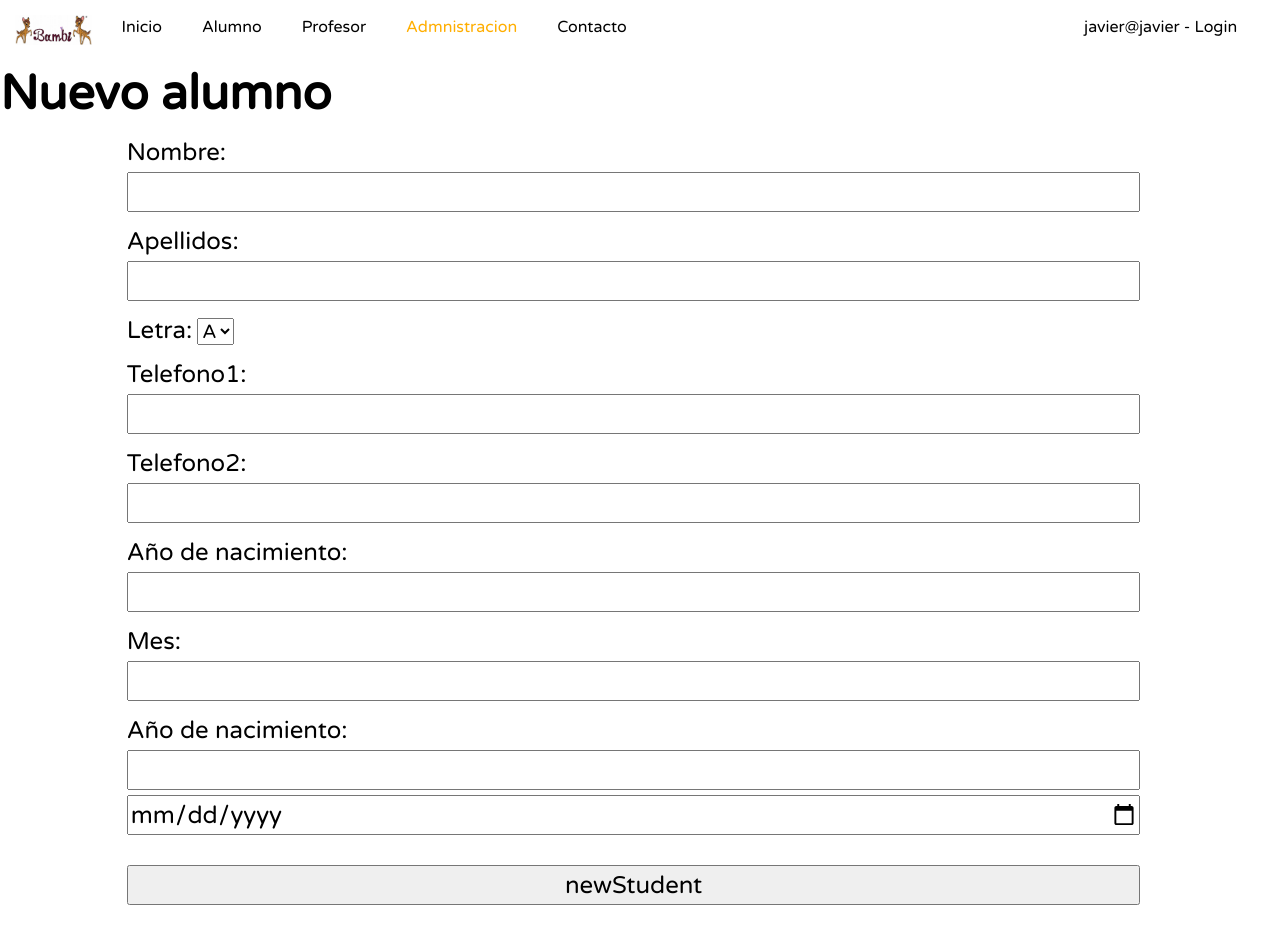
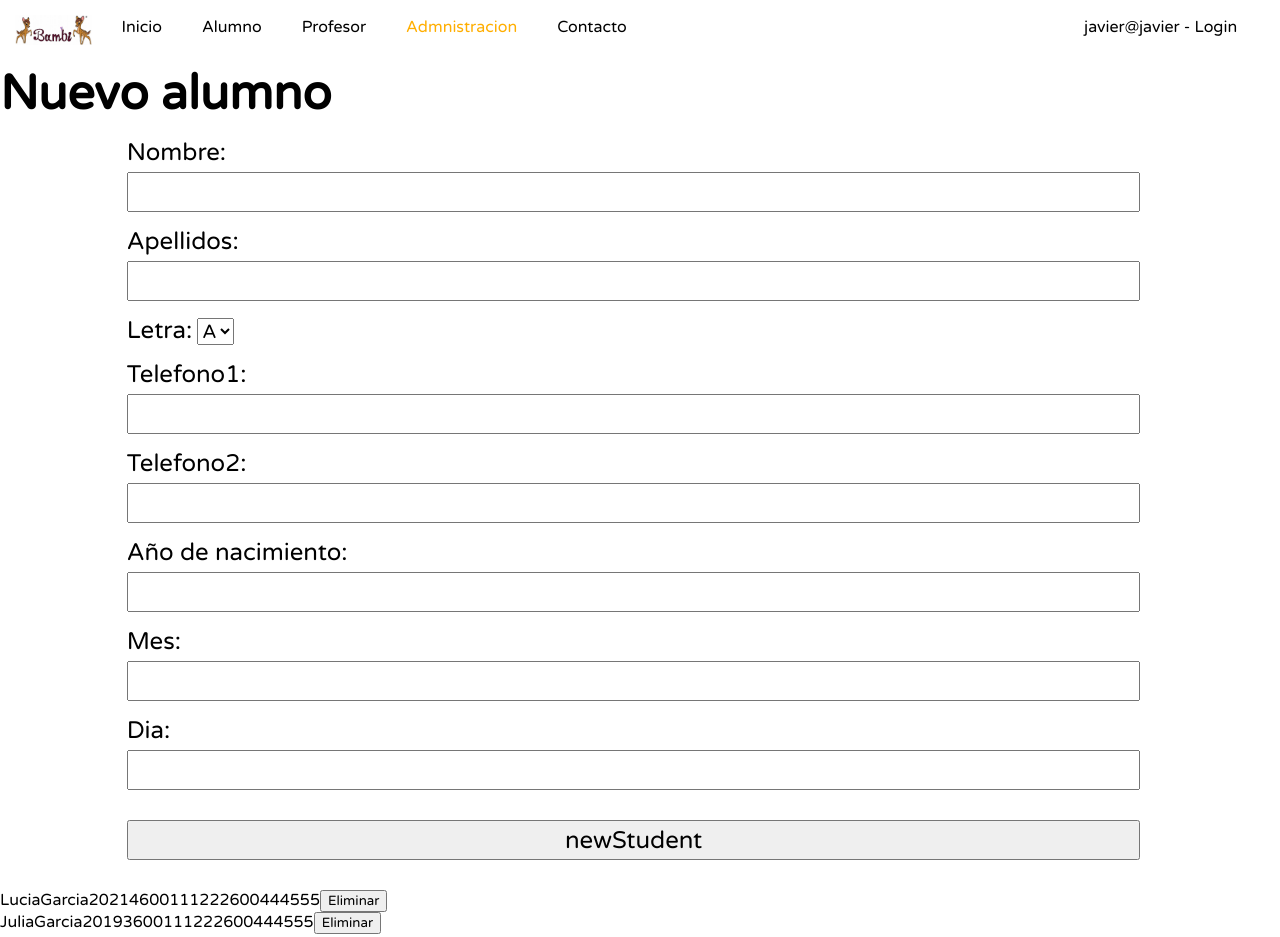
Before and after one commit to Javiergda/final-project-client, a React (Create React App) app: page /administracion in a window 1280 px wide. Shown: the top 937 px of the page. Built offline with nearby package versions, Linux system fonts and the light colour scheme.

Commit message:
componente DeleteStudentes

```diff
--- /dev/null
+++ b/src/components/Management/DeleteStudents.js
@@ -0,0 +1,32 @@
+import React from 'react'
+
+export const DeleteStudents = ({ students }) => {
+
+    const handleSubmit = e => {
+        e.preventDefault();
+
+        console.log(`Se borrara el alumno y todas las referencias a los padres`);
+        console.log(`Delete from USE-STU WHERE ID=${e.target.value}`);
+        console.log(`Delete from STUDENTS WHERE ID=${e.target.value}`);
+        /// actualizar datos de nuevo
+    }
+
+    return (
+        <div>
+            {
+                students.map(({ id_student, name, surname, yearBirth, monthBirth, dayBirt, phone1, phone2 }) => (
+                    <div key={id_student}>
+                        <span>{name}</span>
+                        <span >{surname}</span>
+                        <span >{yearBirth}</span>
+                        <span >{monthBirth}</span>
+                        <span >{dayBirt}</span>
+                        <span >{phone1}</span>
+                        <span >{phone2}</span>
+                        <button name='button' type='submit' value={id_student} onClick={handleSubmit}>Eliminar</button >
+                    </div>
+                ))
+            }
+        </div>
+    )
+}
--- a/src/components/Management/ManageStudents.js
+++ b/src/components/Management/ManageStudents.js
@@ -2,7 +2,9 @@ import React from 'react'
 import { useState } from 'react';
 
 
-export const ManageStudents = () => {
+export const ManageStudents = ({ students, setStudents }) => {
+
+    console.log(students);
 
     const initialState = {
         name1: '',
@@ -10,13 +12,13 @@ export const ManageStudents = () => {
         letter: 'A',
         phone1: '',
         phone2: '',
-        year: '',
-        month: '',
-        day: '',
+        yearBirth: '',
+        monthBirth: '',
+        dayBirt: '',
     }
 
     const [form, setForm] = useState(initialState);
-    const { name1, lastName, letter, phone1, phone2, year, month, day } = form;
+    const { name1, lastName, letter, phone1, phone2, yearBirth, monthBirth, dayBirth } = form;
 
     const handleChange = e => {
         setForm({
@@ -28,7 +30,7 @@ export const ManageStudents = () => {
     const handlesubmit = e => {
         e.preventDefault();
         // comprobamos que no este vacio quitandole espacios en blanco a derecha e izquierda
-        if (name1.trim().length > 0 && lastName.trim().length > 0 && letter.trim().length > 0 && phone1.trim().length > 0 && year.trim().length > 0 && month.trim().length > 0 && day.trim().length > 0) {
+        if (name1.trim().length > 0 && lastName.trim().length > 0 && letter.trim().length > 0 && phone1.trim().length > 0 && yearBirth.trim().length > 0 && monthBirth.trim().length > 0 && dayBirth.trim().length > 0) {
             console.log('NEW USER');
 
             /// CRUD - POST - Enviamos nuevo usuario insert into alumnos values
@@ -37,7 +39,9 @@ export const ManageStudents = () => {
             //// obtenemos repuesta
             const responseUser = 'ok';
             if (responseUser = 'ok') {
+
                 /// refrescamos donde haga falta!!!
+                setStudents([]);
 
             }
         } else {
@@ -79,19 +83,16 @@ export const ManageStudents = () => {
                     </label>
                     <label>
                         Año de nacimiento:
-                        <input value={year} name='year' type='number' onChange={handleChange} className='' />
+                        <input value={yearBirth} name='year' type='number' onChange={handleChange} className='' />
                     </label>
                     <label>
                         Mes:
-                        <input value={month} name='month' type='number' onChange={handleChange} className='' />
+                        <input value={monthBirth} name='month' type='number' onChange={handleChange} className='' />
                     </label>
                     <label>
-                        Año de nacimiento:
-                        <input value={day} name='day' type='number' onChange={handleChange} className='' />
+                        Dia:
+                        <input value={dayBirth} name='day' type='number' onChange={handleChange} className='' />
                     </label>
-
-                    <input name='day' type='date' onChange={handleChange} className='' />
-
 
 
                     <input type="submit" className='button' value="newStudent" />
--- a/src/components/Management/Management.js
+++ b/src/components/Management/Management.js
@@ -1,19 +1,67 @@
-import React from 'react'
+import React, { useEffect } from 'react'
 import { Navigate } from 'react-router-dom'
-import { useContext } from 'react/cjs/react.development'
+import { useContext } from 'react'
+import { useState } from 'react'
 import { AuthContext } from '../../auth/authContext'
 import { ManageStudents } from './ManageStudents'
 import { ManageUsers } from './ManageUsers'
+import { DeleteStudents } from './DeleteStudents'
+
 
 
 export const Management = () => {
 
     const context = useContext(AuthContext);
 
+
+    useEffect(() => {
+        ////////// CRUD - GET
+        // tabla usuario + usua-alum + aflumnos (join)
+        // select * where id_usuario(usuarios)==id_usuario(usua-alumn) and id_alumno(usuarios)==id_alumno(alumnos)
+
+        // resultado TODOS alumnos con su respectivo padre de la bd
+
+        const dataUsersStudents = [
+            {
+                name: 'Javier', surname: 'Garcia', email: 'javier@javier.com', password: '123456', userTipe: 1,
+                id_usu_stu: 1, id_user: 1, id_student: 10,
+                name: 'Lucia', surname: 'Garcia', yearBirth: 2021, monthBirth: 4, dayBirth: 27, phone1: 600111222, phone2: 600444555, letter: 'A',
+            },
+            {
+                name: 'Javier', surname: 'Garcia', email: 'javier@javier.com', password: '123456', userTipe: 1,
+                id_usu_stu: 2, id_user: 1, id_student: 20,
+                name: 'Julia', surname: 'Garcia', yearBirth: 2019, monthBirth: 3, dayBirth: 11, phone1: 600111222, phone2: 600444555, letter: 'A',
+            }
+        ];
+        const dataStudents = [
+            {
+                id_student: 10, name: 'Lucia', surname: 'Garcia', yearBirth: 2021, monthBirth: 4, dayBirth: 27, phone1: 600111222, phone2: 600444555, letter: 'A',
+            },
+            {
+                id_student: 20, name: 'Julia', surname: 'Garcia', yearBirth: 2019, monthBirth: 3, dayBirth: 11, phone1: 600111222, phone2: 600444555, letter: 'A',
+            }
+        ];
+        const dataUser = [
+            {
+                name: 'Javier', surname: 'Garcia', email: 'javier@javier.com', password: '123456', userTipe: 1,
+            },
+            {
+                name: 'Javier', surname: 'Garcia', email: 'javier@javier.com', password: '123456', userTipe: 1,
+            }
+        ];
+        if (dataStudents) {
+            setStudents(dataStudents);
+        }
+    }, [])
+
+
+    const [students, setStudents] = useState([]);
+
     return (
         context.logged && context.userTipe == 1 ? // ususario logeado y nivel 2
             <div>
-                <ManageStudents />
+                <ManageStudents setStudents={setStudents} />
+                <DeleteStudents students={students} />
                 <ManageUsers />
             </div>
             :
--- a/src/styles/base/_settings.scss
+++ b/src/styles/base/_settings.scss
@@ -1,34 +1,11 @@
 // -------  COLORES  ------- //
 
-// Yellow
 $yellow:#ffae00;
 $yellow-semitransparent:#ffae0091;
 $yellow-transparent:#ffae004d;
-
-
-// Purple
 $purple:#3f3a70;
 $purple-semitransparent:#3f3a709f;
 $purple-transparent:#3f3a7017;
-
-
-
-// Green
-$green: #2b501a;
-$green-medium:lighten($green,1%);
-$green-light:lighten($green,40%);
-$green-shadow:lighten($green,70%);
-
-// Brown
-$brown: #5e4747;
-$brown-medium:lighten($brown,5%);
-$brown-light:lighten($brown,40%);
-$brown-shadow:lighten($brown,70%);
-
-
-// color-footer
-$background_footer:#292929;
-$footer_text:lighten($background_footer,70%);
 
 
 // ------  MIXINS  ------- //
```
